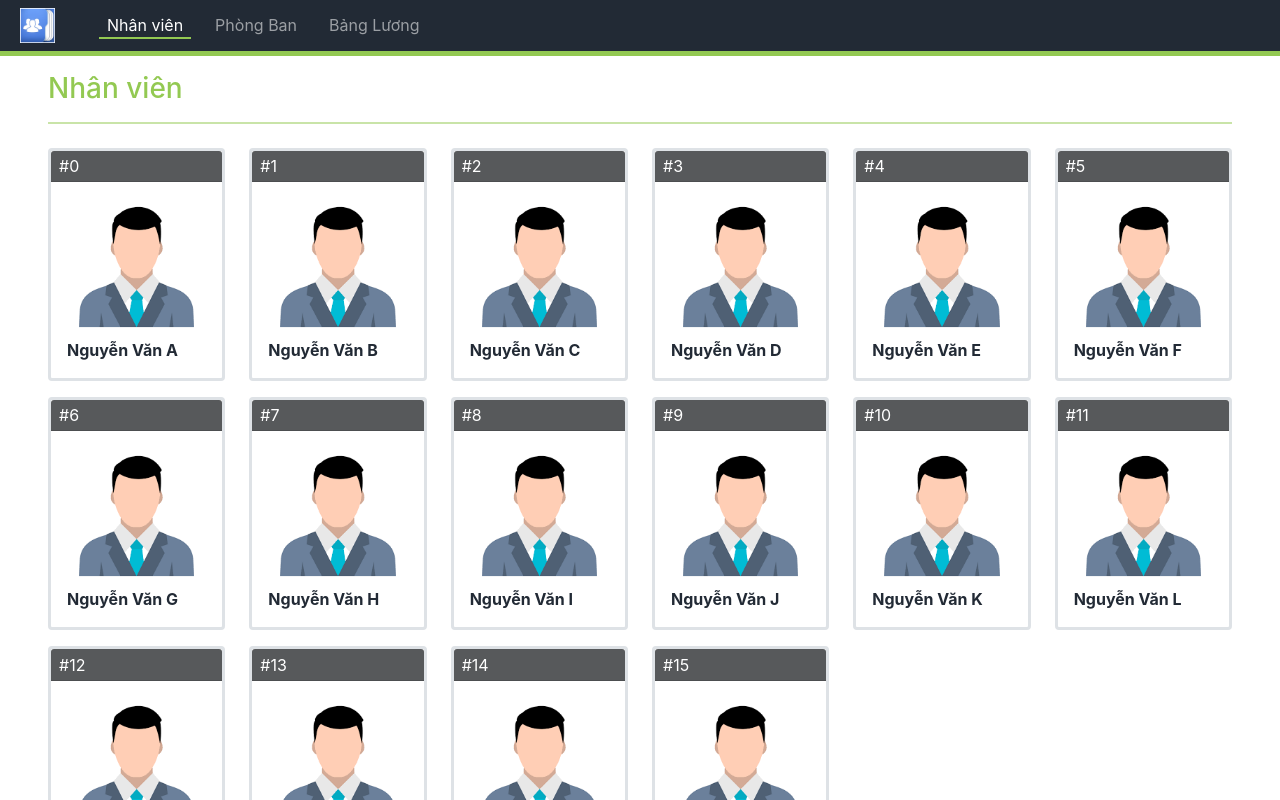
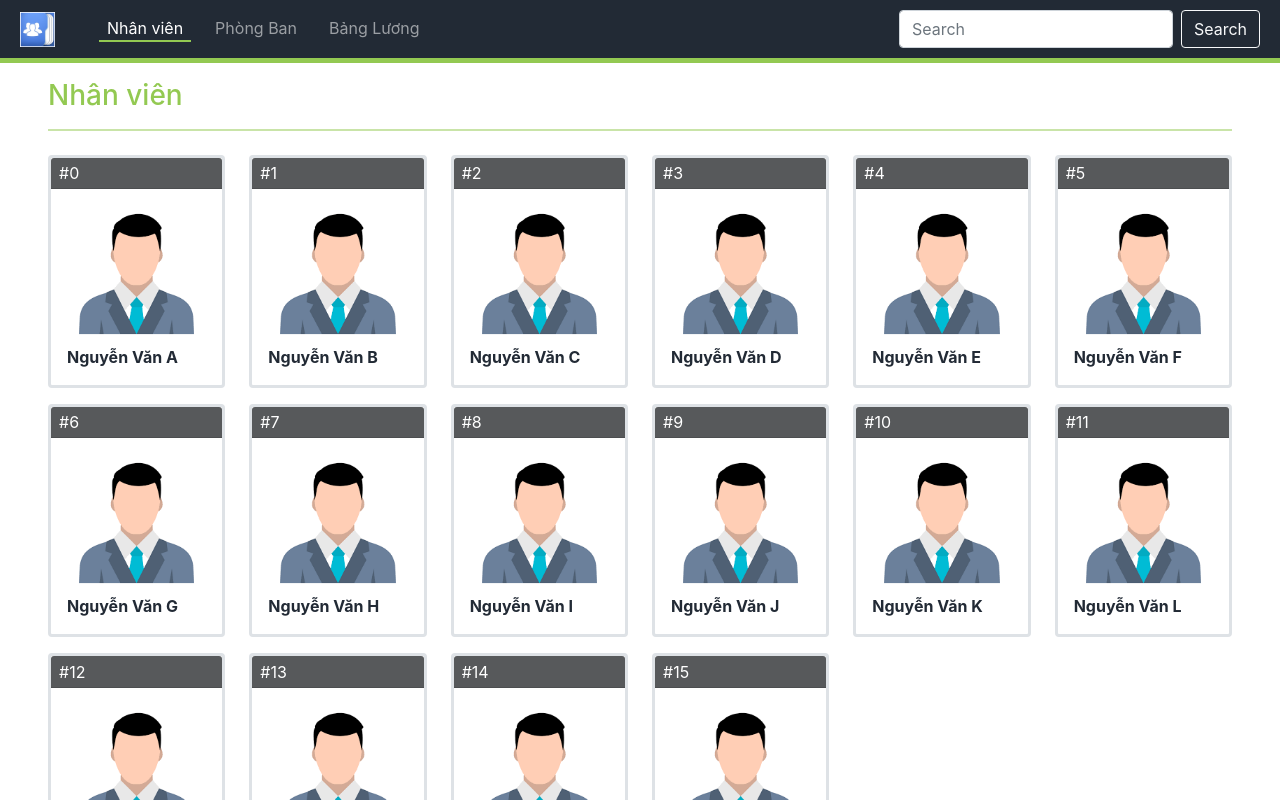
Before and after one commit to victhangnguyen/RJS101x_ASM_thangncfx16840, a React (Create React App) app: page /staffs in a window 1280 px wide. Shown: the top 800 px of the page. Built offline with nearby package versions, Linux system fonts and the light colour scheme.

Commit message:
updating ToggleButton and Collapse Nav for Comp Header, create Comp Search and View into Comp Header

```diff
--- a/src/App.css
+++ b/src/App.css
@@ -34,8 +34,9 @@ svg {
 }
 
 .nav-link {
+  display: inline-block;
   padding: 0;
-  margin: 0 0.5rem;
+  margin: 0.5rem 0.5rem;
 }
 
 .nav-link.active {
--- a/src/components/HeaderComponent.js
+++ b/src/components/HeaderComponent.js
@@ -11,6 +11,7 @@ import {
 
 function Header(props) {
   //! effect NavLink
+  const [isNavOpen, setIsNavOpen] = React.useState(false);
   const [selectedNav, SetSelectedNav] = React.useState(0);
 
   const navList = [
@@ -42,9 +43,13 @@ function Header(props) {
             />
           </div>
         </NavbarBrand>
-        <NavbarToggler onClick={() => {}} />
-        <Collapse navbar>
-          <Nav navbar>
+        <NavbarToggler
+          onClick={() => {
+            setIsNavOpen(!isNavOpen);
+          }}
+        />
+        <Collapse navbar isOpen={isNavOpen}>
+          <Nav navbar className="me-auto mb-4 mb-md-0">
             {navList.map((nav) => {
               return (
                 <NavItem key={nav.navId}>
@@ -55,6 +60,17 @@ function Header(props) {
               );
             })}
           </Nav>
+          <form className="d-flex">
+            <input
+              className="form-control me-2"
+              type="search"
+              placeholder="Search"
+              aria-label="Search"
+            />
+            <button className="btn btn-outline-light" type="submit">
+              Search
+            </button>
+          </form>
         </Collapse>
       </Navbar>
     </div>
--- a/src/index.js
+++ b/src/index.js
@@ -7,9 +7,9 @@ import reportWebVitals from './reportWebVitals';
 
 const root = ReactDOM.createRoot(document.getElementById('root'));
 root.render(
-  <React.StrictMode>
+  // <React.StrictMode>
     <App />
-  </React.StrictMode>
+  // </React.StrictMode>
 );
 
 // If you want to start measuring performance in your app, pass a function
```
